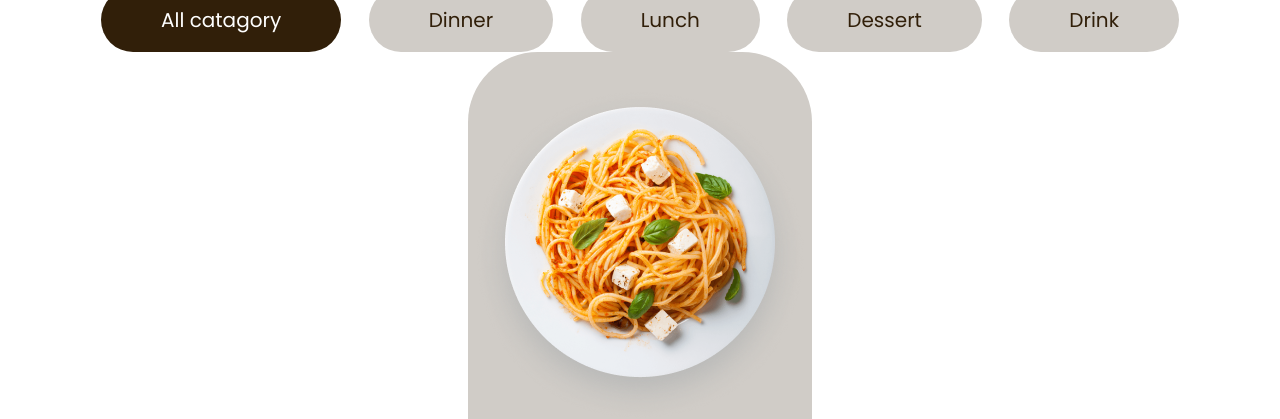
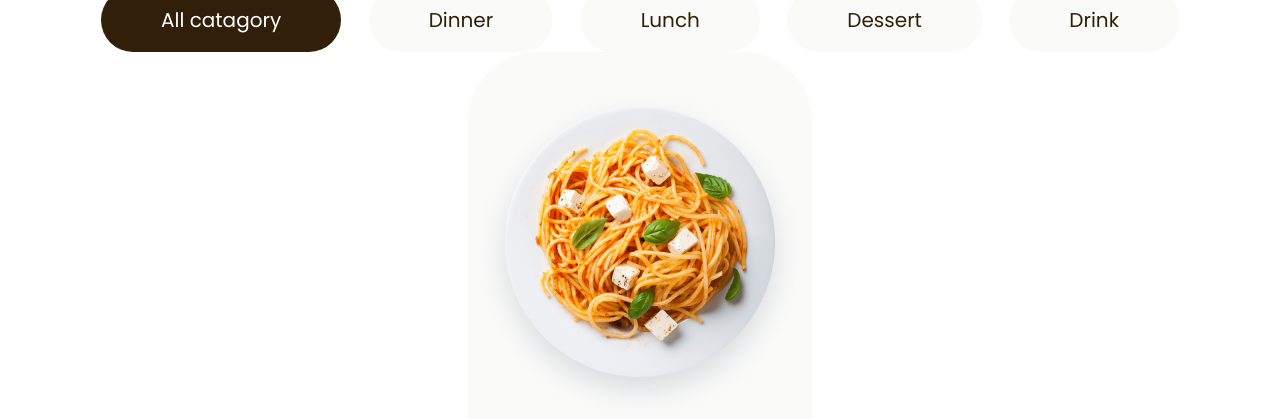
Before and after one commit to gulu-guluzade/lesson14-task1-delizioso, a plain HTML site: page components/components.html in a window 1280 px wide. Shown: the part 183-602 px from the top of the page. Drawn offline with Linux system fonts and the light colour scheme.

Commit message:
catalog__btn and cards__item background-color changed

```diff
--- a/css/general.css
+++ b/css/general.css
@@ -166,7 +166,7 @@
   padding: 17px 60px;
   border: none;
   border-radius: 162.94px;
-  background-color: #d0ccc7;
+  background-color: rgba(208, 204, 199, 0.1);
   /*Typography stuff*/
   font-family: poppins-regular;
   font-size: 20px;
@@ -204,7 +204,7 @@
   min-height: 637px;
   padding: 35px 28px;
   border-radius: 70px;
-  background-color: #d0ccc7;
+  background-color: rgba(208, 204, 199, 0.1);
   /*Typography stuff*/
   text-align: center;
   /*Miscellaneous*/
```
